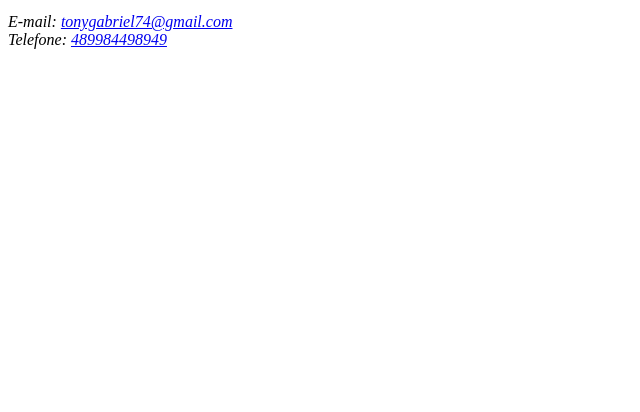
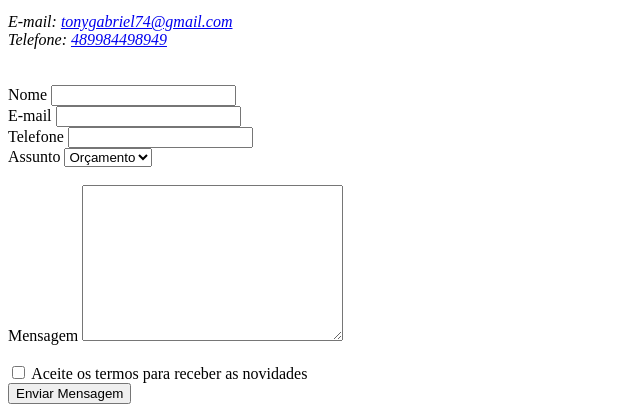
Before and after one commit to tonygabriel60/site, a plain HTML site: page index.html in a window 1280 px wide. Shown: the part 631-1043 px from the top of the page, without its empty margins (0-640 px from the left). Before the commit the page ends 800 px from the top, so only its background shows below. Drawn offline with Linux system fonts and the light colour scheme.

Commit message:
Update index.html
Adicionei formulario

```diff
--- a/index.html
+++ b/index.html
@@ -67,6 +67,43 @@
                 E-mail: <a href="mailto:tonygabriel74@gmail.com">tonygabriel74@gmail.com</a> <br>
                 Telefone: <a href="tel:+55489984498949">489984498949</a>
             </address>
+            <br> <br>
+
+            <form action="">
+                <label for="nome">Nome</label>
+                <input type="text" id="nome" name="nome" required> <br>
+
+                <label for="email">E-mail</label>
+                <input type="email" id="email" required> <br>
+
+                <label for="teleone">Telefone</label>
+                <input type="tel" id="teleone" name="telefone"> <br>
+
+                <label for="assunto">Assunto</label>
+                <select name="assunto" id="assunto">
+                    <option value="orcamento">Orçamento</option>
+                    <option value="duvida">Duvida</option>
+                    <option value="outro">Outro</option>
+                </select> <br> <br>
+
+                <label for="mensagem">Mensagem</label>
+                <textarea name="mensagem" id="mensagem" cols="30" rows="10"></textarea>
+                <br> <br>
+
+                <input type="checkbox" id="inscricao" name="inscricao">
+                <label for="inscricao">Aceite os termos para receber as novidades</label>
+
+                <br>
+                <input type="submit" value="Enviar Mensagem">
+
+
+
+
+
+
+
+            </form>
+
         </section>
     </footer>
 </body>
```
